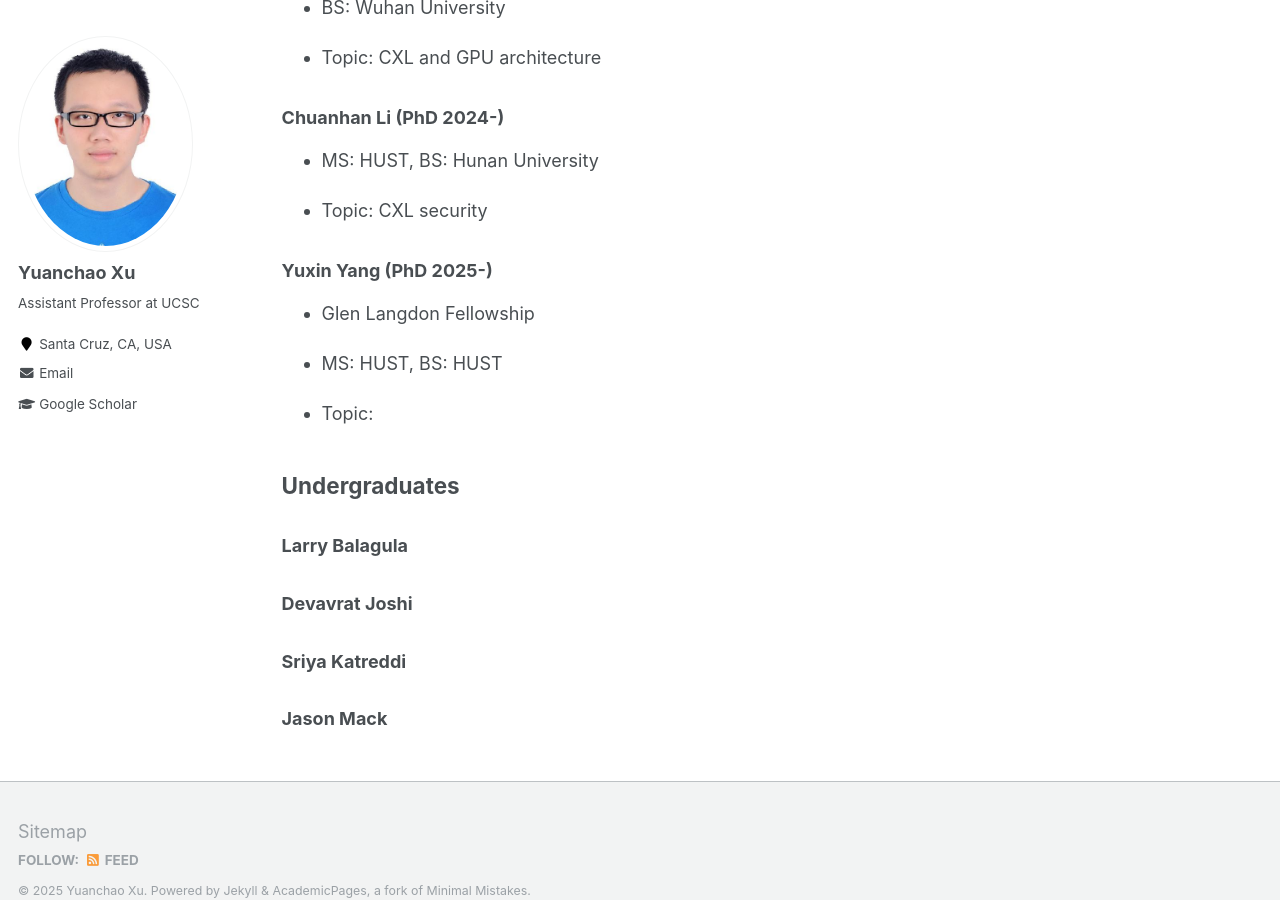
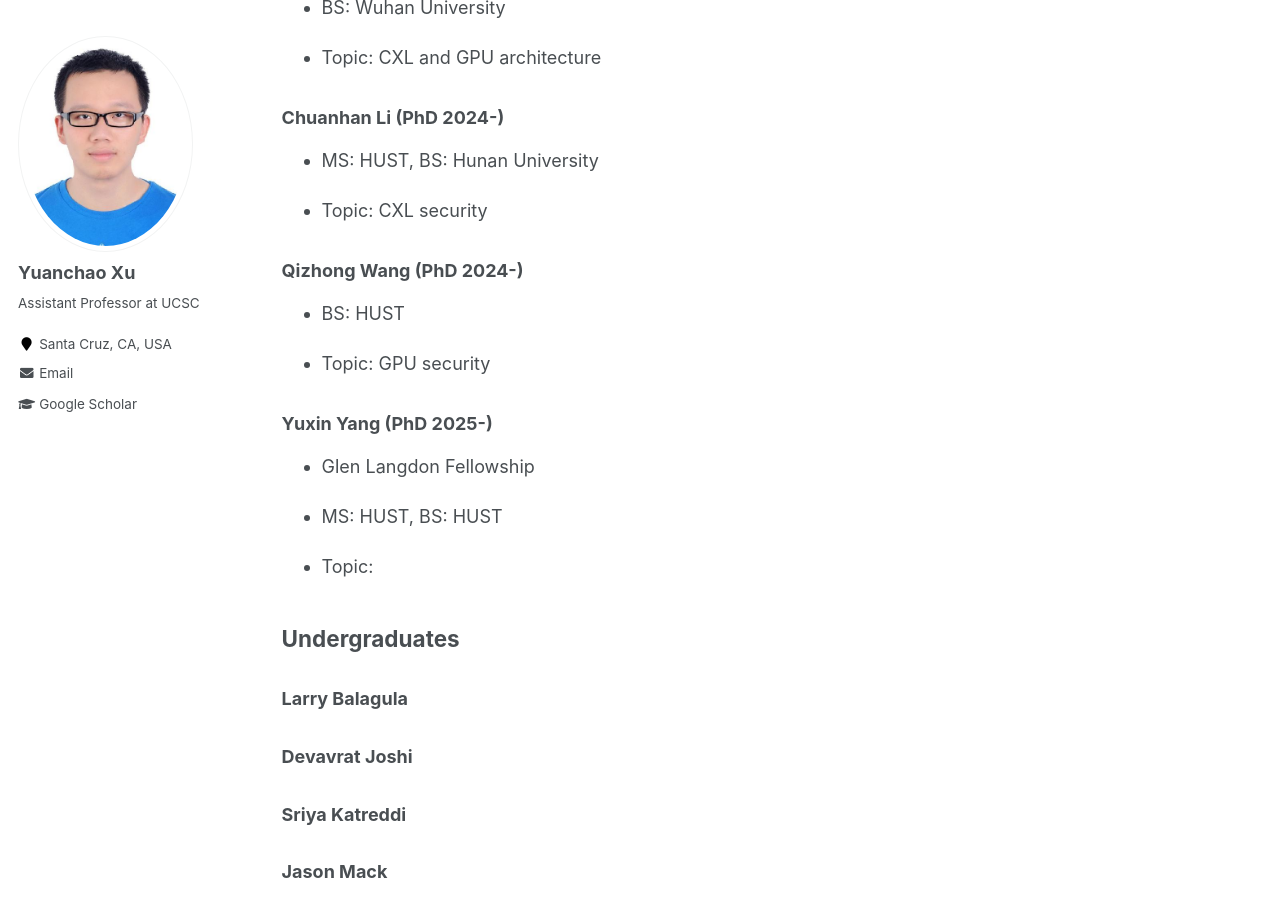
Before and after one commit to yuanchaoxu6/yuanchaoxu6.github.io, a Jekyll site: the page built from _pages/students.md, in a window 1280 px wide and 900 px high, scrolled down 453 px. Built offline with Jekyll 4.4.1, drawn with Linux system fonts in a browser that asks for light colours.

Commit message:
Update students.md

```diff
--- a/_pages/students.md
+++ b/_pages/students.md
@@ -25,6 +25,12 @@ author_profile: true
 
 - Topic: CXL security
 
+### Qizhong Wang (PhD 2024-)
+
+- BS: HUST
+
+- Topic: GPU security
+
 ### Yuxin Yang (PhD 2025-)
 
 - Glen Langdon Fellowship
```
